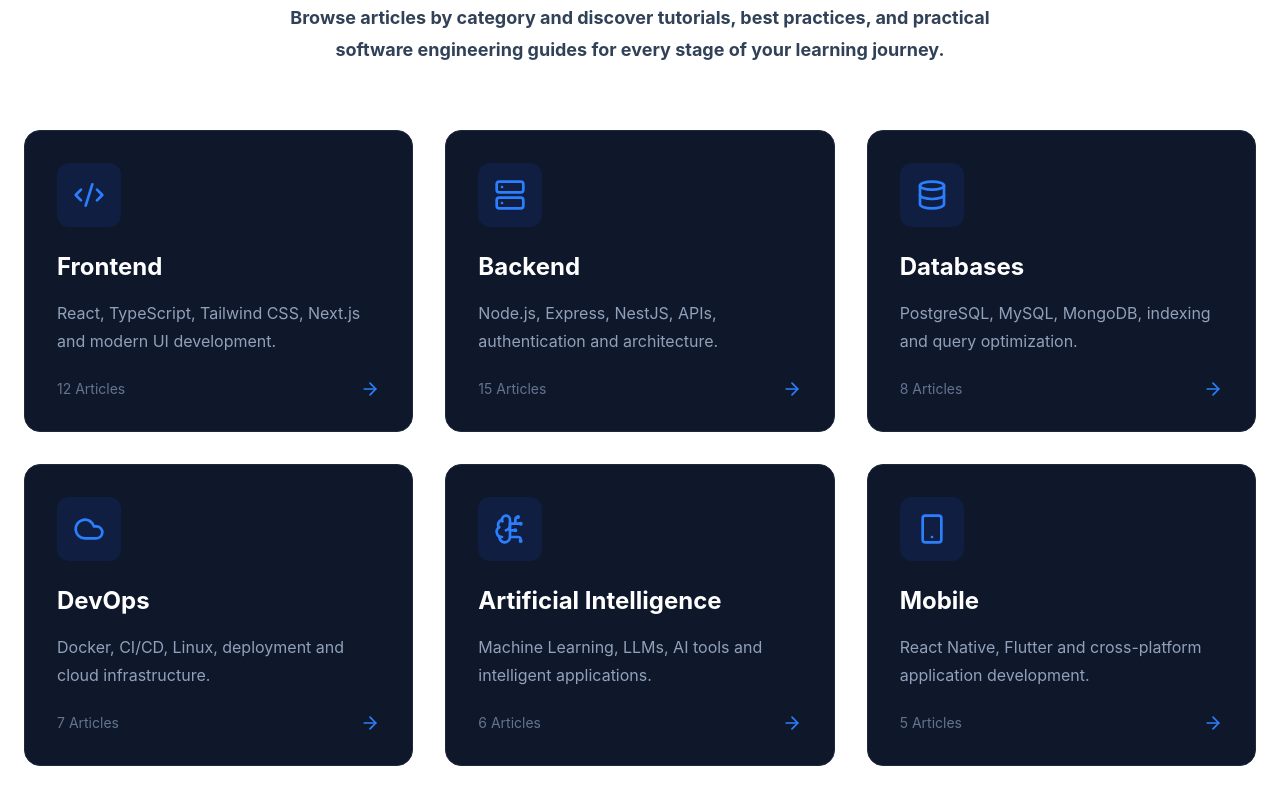
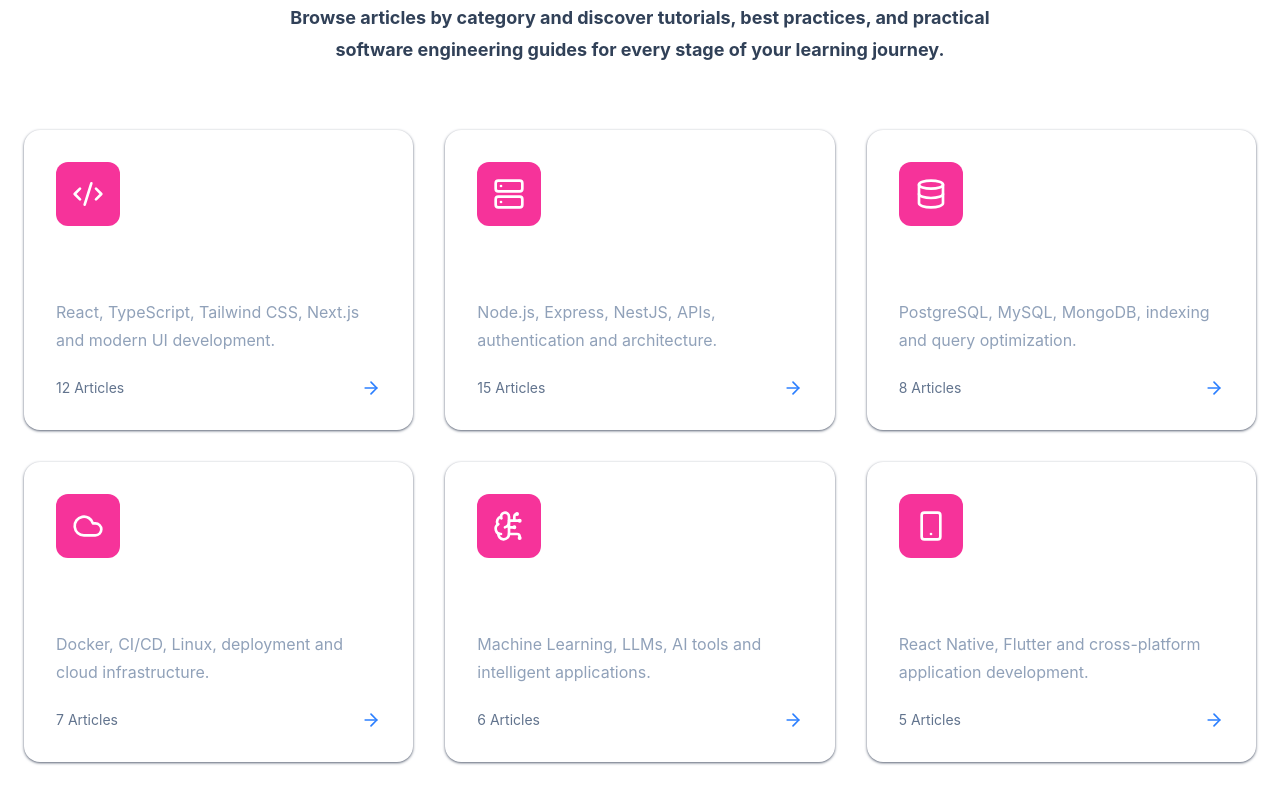
Before and after one commit to system-Barinda/system-barinda-blog, a React (Vite) app: page / in a window 1280 px wide. Shown: the part 2760-3560 px from the top of the page. Built offline with nearby package versions, Linux system fonts and the light colour scheme.

Commit message:
chore:updating at all

```diff
--- a/src/components/CategoryCard.tsx
+++ b/src/components/CategoryCard.tsx
@@ -17,15 +17,12 @@
       className="
       group
       rounded-2xl
-      border
-      border-slate-800
-      bg-slate-900
+      bg-white
       p-8
       transition-all
       duration-300
-      hover:-translate-y-2
-      hover:border-blue-500
-      hover:shadow-xl
+      shadow
+      shadow-gray-500
     "
     >
       <div
@@ -36,10 +33,10 @@
         items-center
         justify-center
         rounded-xl
-        bg-blue-600/10
-        text-blue-500
+        bg-pink-500
+        text-white
         transition
-        group-hover:bg-blue-600
+        group-hover:bg-[#f0bb0c]
         group-hover:text-white
       "
       >
```
